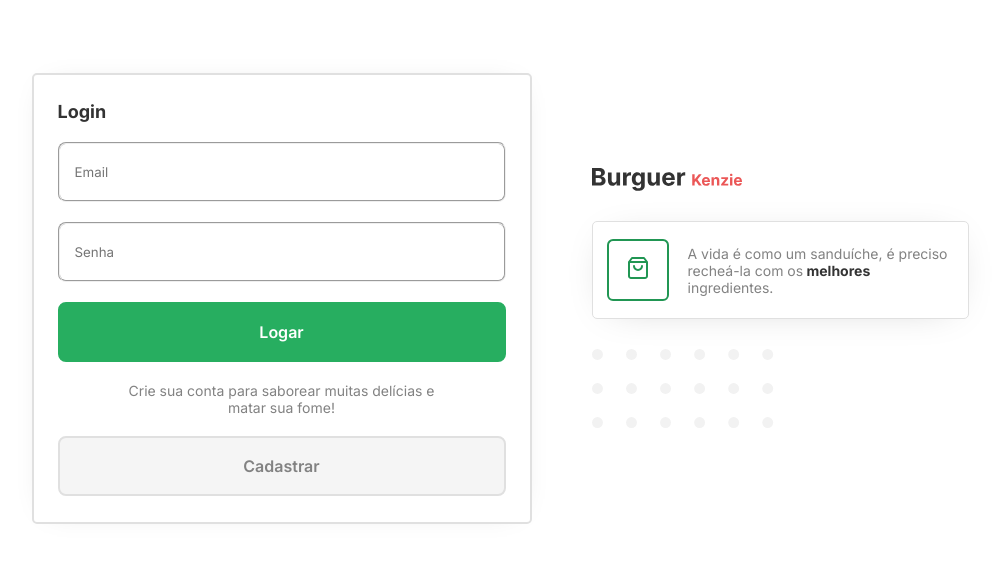
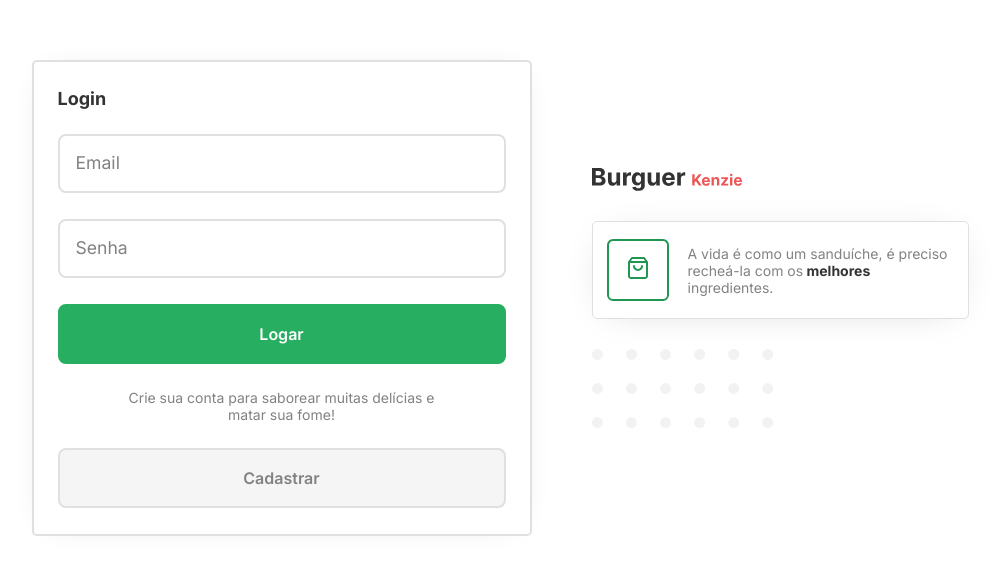
Before and after one commit to tamir-ferreira/Burguer-Kenzie, a React (Vite) app: page / in a window 1280 px wide. Shown: the part 118-692 px from the top of the page, without its empty margins (140-1140 px from the left). Built offline with nearby package versions, Linux system fonts and the light colour scheme.

Commit message:
feat: input styles

```diff
--- a/src/components/Form/FormLogin/index.jsx
+++ b/src/components/Form/FormLogin/index.jsx
@@ -44,7 +44,7 @@ export const FormLogin = () => {
     <StyledForm onSubmit={handleSubmit(teste)} noValidate>
       <h3 className="font-heading-3">Login</h3>
       <Input
-        type="email"
+        type="text"
         name="Email"
         register={register("email")}
         error={errors.email?.message}
--- a/src/components/Form/FormRegister/index.jsx
+++ b/src/components/Form/FormRegister/index.jsx
@@ -35,7 +35,7 @@ export const FormRegister = () => {
         error={errors.name?.message}
       />
       <Input
-        type="email"
+        type="text"
         name="Email"
         register={register("email")}
         error={errors.email?.message}
--- a/src/components/Form/FormRegister/registerSchema.js
+++ b/src/components/Form/FormRegister/registerSchema.js
@@ -2,7 +2,10 @@ import * as yup from "yup";
 
 export const registerSchema = yup.object().shape({
   name: yup.string().required("* campo obrigatório"),
-  email: yup.string().required("* campo obrigatório"),
+  email: yup
+    .string()
+    .required("* campo obrigatório")
+    .email("* endereço de e-mail inválido"),
   password: yup
     .string()
     .required("* campo obrigatório")
--- a/src/components/Form/style.ts
+++ b/src/components/Form/style.ts
@@ -2,7 +2,7 @@ import styled from "styled-components";
 export const StyledForm = styled.form`
   display: flex;
   flex-direction: column;
-  gap: 20px;
+  gap: 25px;
   padding: 26px 24px;
   width: 500px;
   border: 2px solid var(--color-gray-20);
--- a/src/components/Input/index.jsx
+++ b/src/components/Input/index.jsx
@@ -3,8 +3,14 @@ import { StyledInput } from "./style";
 export const Input = ({ type, name, register, error }) => {
   return (
     <StyledInput>
-      <input type={type} placeholder={name} {...register} />
-      <legend className="caption">{name}</legend>
+      <input
+        className={error && "input-error"}
+        type={type}
+        {...register}
+        required="required"
+      />
+      {/* <legend className="caption">{name}</legend> */}
+      <span>{name}</span>
       {error && (
         <p className="caption" aria-label="erro na validação do campo">
           {error}
--- a/src/components/Input/style.ts
+++ b/src/components/Input/style.ts
@@ -1,32 +1,54 @@
 import styled from "styled-components";
+
 export const StyledInput = styled.fieldset`
   width: 100%;
   height: 60px;
   border-radius: var(--border-radius-1);
   display: flex;
   flex-direction: column;
-  align-items: center;
   gap: 3px;
+  border: none;
 
-  input:focus ~ legend {
-    margin-left: 10px;
-    padding: 0 5px;
-    display: flex;
+  position: relative;
+  input {
+    font-size: 1.1rem;
+    width: 100%;
+    padding: 17px 15px;
+    border: none;
+    outline: none;
+    border: 2px solid var(--color-gray-20);
+    border-radius: var(--border-radius-1);
+    transition: 0.4s ease;
+
+    /* :valid {
+      border: 2px solid green;
+    } */
+    :focus {
+      border-color: var(--color-success);
+    }
+
+    :valid ~ span,
+    :focus ~ span {
+      /* color: red; */
+      transform: translateX(10px) translateY(-10px);
+      font-size: 0.9rem;
+      padding: 0 10px;
+      background-color: var(--color-white);
+    }
   }
 
-  legend {
-    display: none;
+  > span {
+    color: var(--color-gray-50);
+    pointer-events: none;
+    font-size: 1.1rem;
+    position: absolute;
+    left: 0;
+    padding: 18px;
+    transition: 0.4s ease;
   }
 
-  input {
-    border-radius: var(--border-radius-1);
-    width: 100%;
-    padding: 20px 15px;
-    border: none;
-    outline: none;
-
-    :focus {
-      padding: 10px 15px;
-    }
+  > p {
+    align-self: flex-end;
+    color: var(--color-negative);
   }
 `;
--- a/src/pages/login/index.jsx
+++ b/src/pages/login/index.jsx
@@ -6,6 +6,7 @@ import { UserContext } from "../../context/UserContext";
 
 export const LoginPage = () => {
   const { loadUser } = useContext(UserContext);
+
   if (loadUser) {
     return (
       <div className="container-loader2">
--- a/src/styles/globals.ts
+++ b/src/styles/globals.ts
@@ -67,7 +67,15 @@ export const StyledGlobals = createGlobalStyle`
     width: 100%;
     max-width: 85.625rem;
     margin: 0 auto;
-      }
+  }
+
+  fieldset > input.input-error{
+    border-color: var(--color-negative);
+    :focus{
+      border-color: var(--color-negative);
+
+    }
+  }
 
   @media only screen and (max-width: 37.5rem) {
     main{
```
